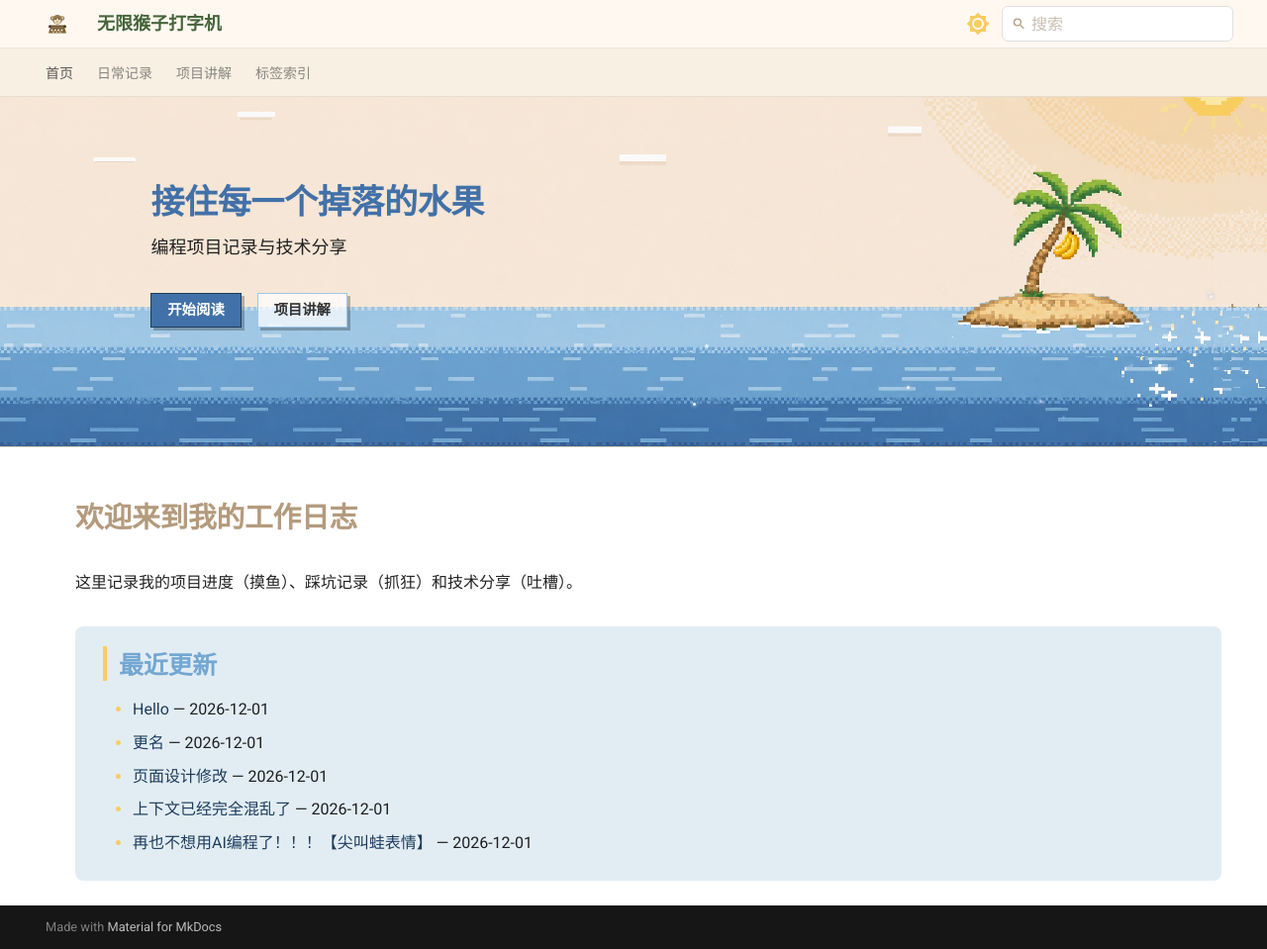
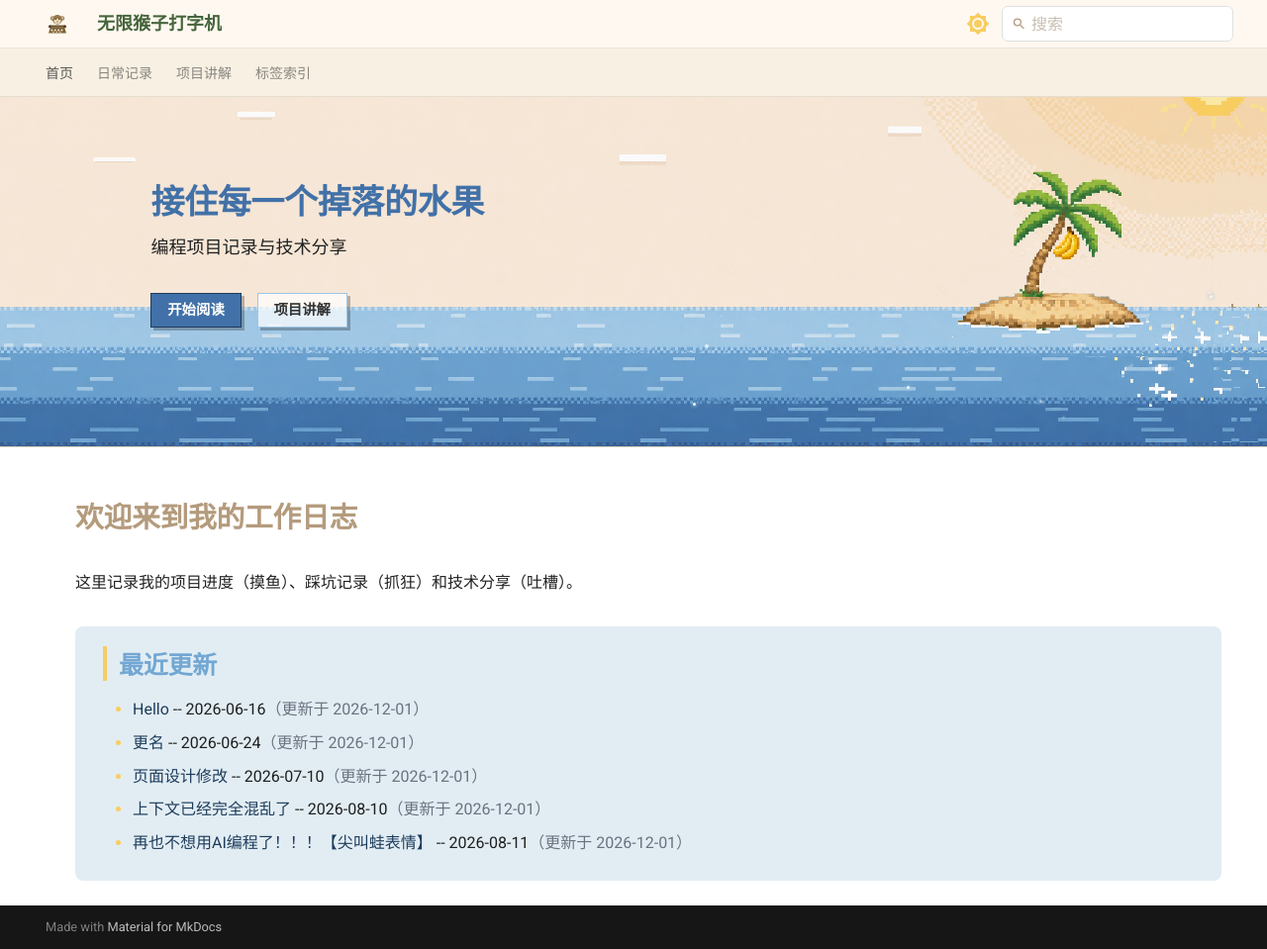
Before and after one commit to Page67/fakespeare, an MkDocs documentation site: the page built from docs/index.md, in a window 1280 px wide and 959 px high. Shown: the whole window at 99% size. Built offline with MkDocs 1.6.1 and Material for MkDocs 9.7.7, drawn with Linux system fonts in a browser that asks for light colours.

Commit message:
首页最近更新展示发布日期与灰色更新日期

```diff
--- a/docs/stylesheets/extra.css
+++ b/docs/stylesheets/extra.css
@@ -215,6 +215,9 @@
 .cl-recent a:hover {
   color: #4171A8;                 /* 深海蓝：悬停提亮 */
 }
+.cl-recent__updated {
+  color: #6B7280;                 /* 灰色：仅「更新于」信息弱化显示 */
+}
 [data-md-color-scheme="slate"] .cl-recent {
   background: rgba(255, 255, 255, 0.05);
   border: 1px solid rgba(255, 255, 255, 0.12);
@@ -231,6 +234,9 @@
 }
 [data-md-color-scheme="slate"] .cl-recent__date {
   color: #fff;                        /* 纯白：短横线 + 日期 */
+}
+[data-md-color-scheme="slate"] .cl-recent__updated {
+  color: #B0B7C3;                     /* 灰色：暗色模式下保持可读 */
 }
 [data-md-color-scheme="slate"] .cl-recent a {
   color: #868D9A;
--- a/overrides/home.html
+++ b/overrides/home.html
@@ -57,7 +57,9 @@
       {% if loop.index <= 5 %}
       <li>
         <a href="{{ post.url | url }}">{{ post.title }}</a>
-        <span class="cl-recent__date">— {{ post.meta.mtime }}</span>
+        {% set publish_date = post.meta.date %}
+        {% set update_date = post.meta.mtime or post.meta.date %}
+        <span class="cl-recent__date">-- {{ publish_date }}<span class="cl-recent__updated">（更新于 {{ update_date }}）</span></span>
       </li>
       {% endif %}
     {% endfor %}
```
